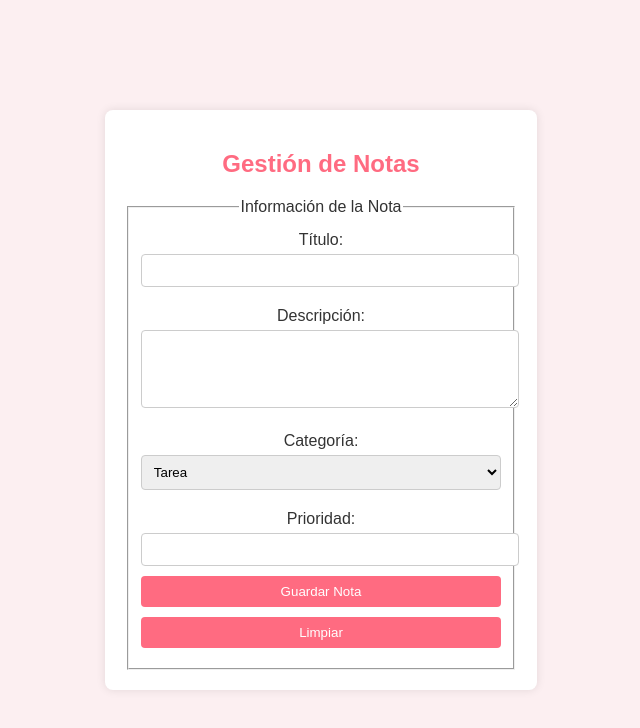
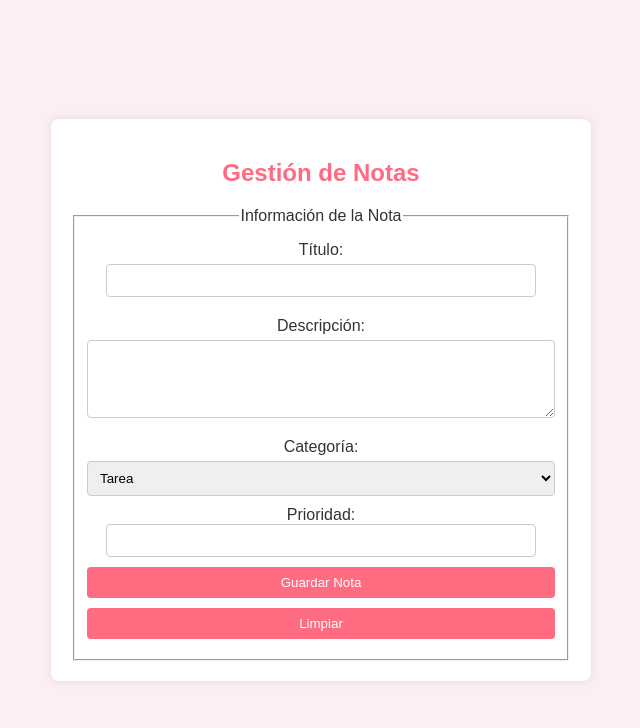
Before and after one commit to DiegoAtlitec/App-Web-de-Notas, a website: page notas-app/frontend/public/index.html in a window 1280 px wide. Shown: the whole page, without its empty margins (319-959 px from the left). Drawn offline with Linux system fonts and the light colour scheme.

Commit message:
Centrar inputs

```diff
--- a/notas-app/frontend/public/index.html
+++ b/notas-app/frontend/public/index.html
@@ -14,10 +14,14 @@
                 <legend>Información de la Nota</legend>
 
                 <label for="titulo">Título:</label>
-                <input type="text" id="titulo" name="titulo" required>
+                <div class="container2">
+                    <input type="text" id="titulo" name="titulo" required >
+                </div>
 
                 <label for="descripcion">Descripción:</label>
-                <textarea id="descripcion" name="descripcion" rows="4" required></textarea>
+                <div class="container2">
+                    <textarea id="descripcion" name="descripcion" rows="4" required></textarea>
+                </div>
 
                 <label for="categoria">Categoría:</label>
                 <select id="categoria" name="categoria">
@@ -31,7 +35,7 @@
                     </optgroup>
                 </select>
 
-                <label for="prioridad">Prioridad:</label>
+                <labelel for="prioridad">Prioridad:</label>
                 <input list="prioridades" id="prioridad" name="prioridad">
                 <datalist id="prioridades">
                     <option value="Alta">
--- a/notas-app/frontend/public/styles.css
+++ b/notas-app/frontend/public/styles.css
@@ -16,6 +16,15 @@ body {
     box-shadow: 0px 0px 10px rgba(0,0,0,0.1);
     max-width: 500px;
     text-align: center;
+}
+
+.container2 {
+    display: flex;
+    justify-content: center;
+}
+
+.container input{
+    width: 88%;
 }
 
 h2 {
```
